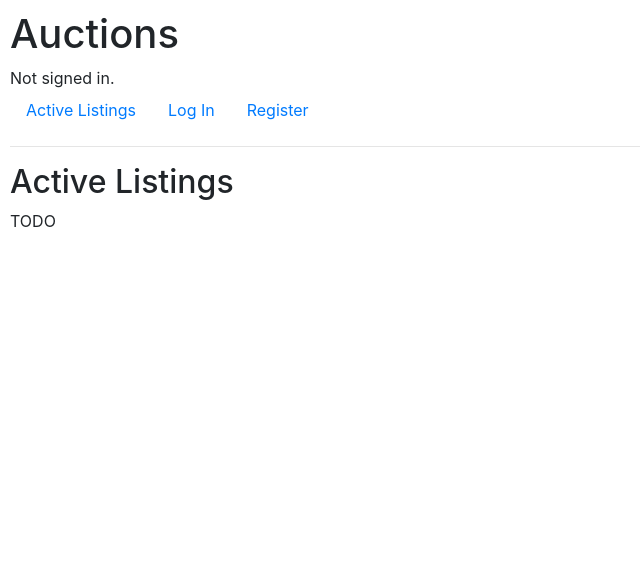
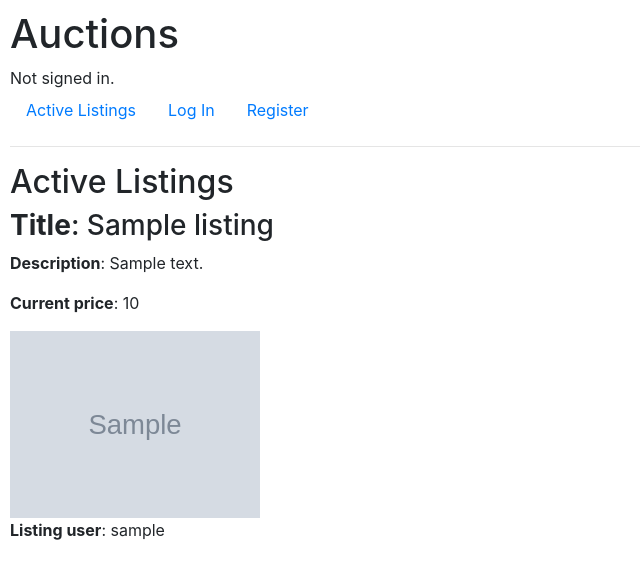
Before and after one commit to Aliqc7/ecommerce, a Django app: page / in a window 1280 px wide. Shown: the top 579 px of the page, without its empty margins (0-640 px from the left). Run offline with Django 3.2, Linux system fonts and the light colour scheme; tables that the repository leaves empty hold one stand-in row (values such as "Sample post"); grey boxes marked "Sample" are stand-in pictures; some libraries are stand-ins or nearby versions.

Commit message:
Add active listings page

```diff
--- a/auctions/templates/auctions/index.html
+++ b/auctions/templates/auctions/index.html
@@ -2,6 +2,21 @@
 
 {% block body %}
     <h2>Active Listings</h2>
+    {% for listing in listings %}
+        <div>
+            <h3><strong>Title</strong>: {{listing.title}}</h3>
+            <p><strong>Description</strong>: {{listing.description}}</p>
+            <p><strong>Current price</strong>: {{listing.current_price}}</p>
+            {% if listing.image_url %}
+                <img width="250px" src="{{listing.image_url}}">
+            {% else %}
+                <p><strong>No image available!</strong></p>
+            {% endif %}
+            <p><strong>Listing user</strong>: {{listing.listing_user}}</p>
+        </div>
 
-    TODO
+    {% empty %}
+        <div>No active listings.</div>
+    {%endfor%}
+
 {% endblock %}
--- a/auctions/views.py
+++ b/auctions/views.py
@@ -8,7 +8,10 @@ from .models import *
 
 
 def index(request):
-    return render(request, "auctions/index.html")
+    listings = Listing.objects.filter(is_active = True).all()
+    return render(request, "auctions/index.html", {
+        "listings": listings
+    })
 
 
 def login_view(request):
```
